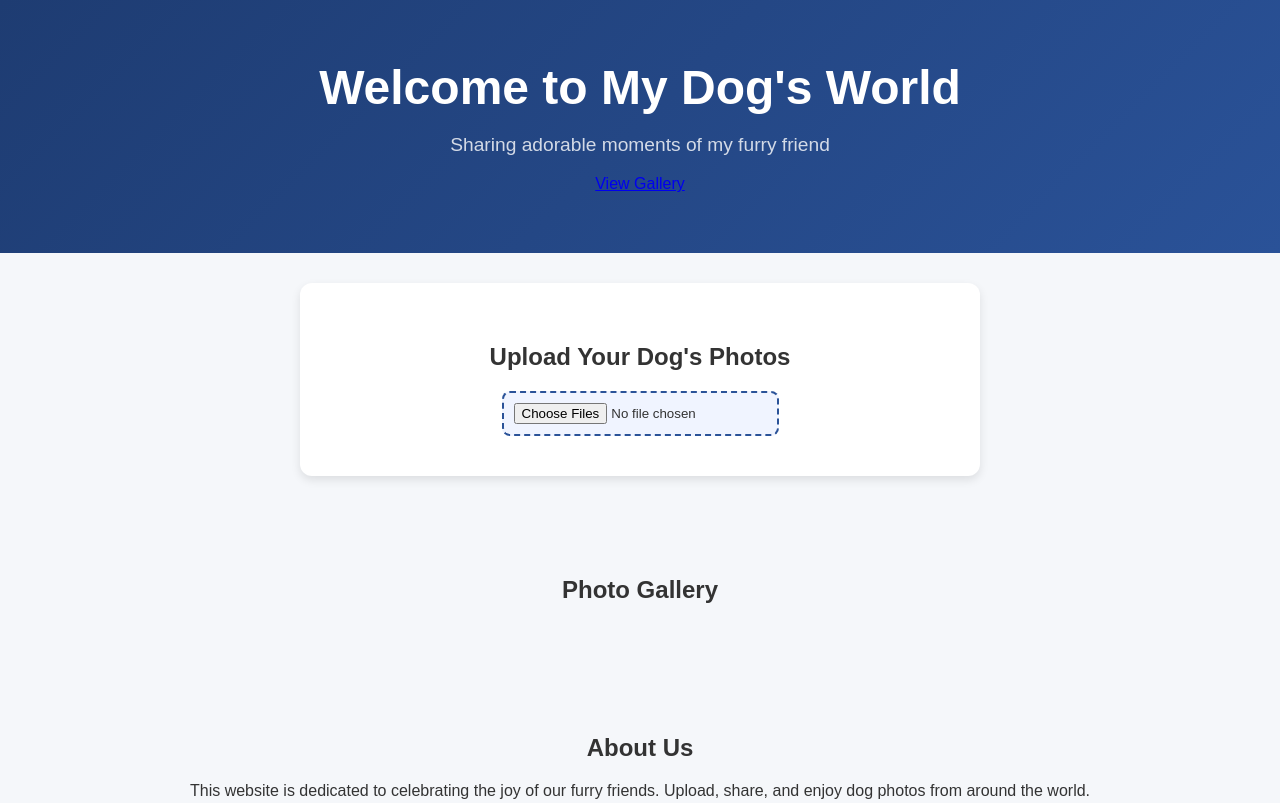
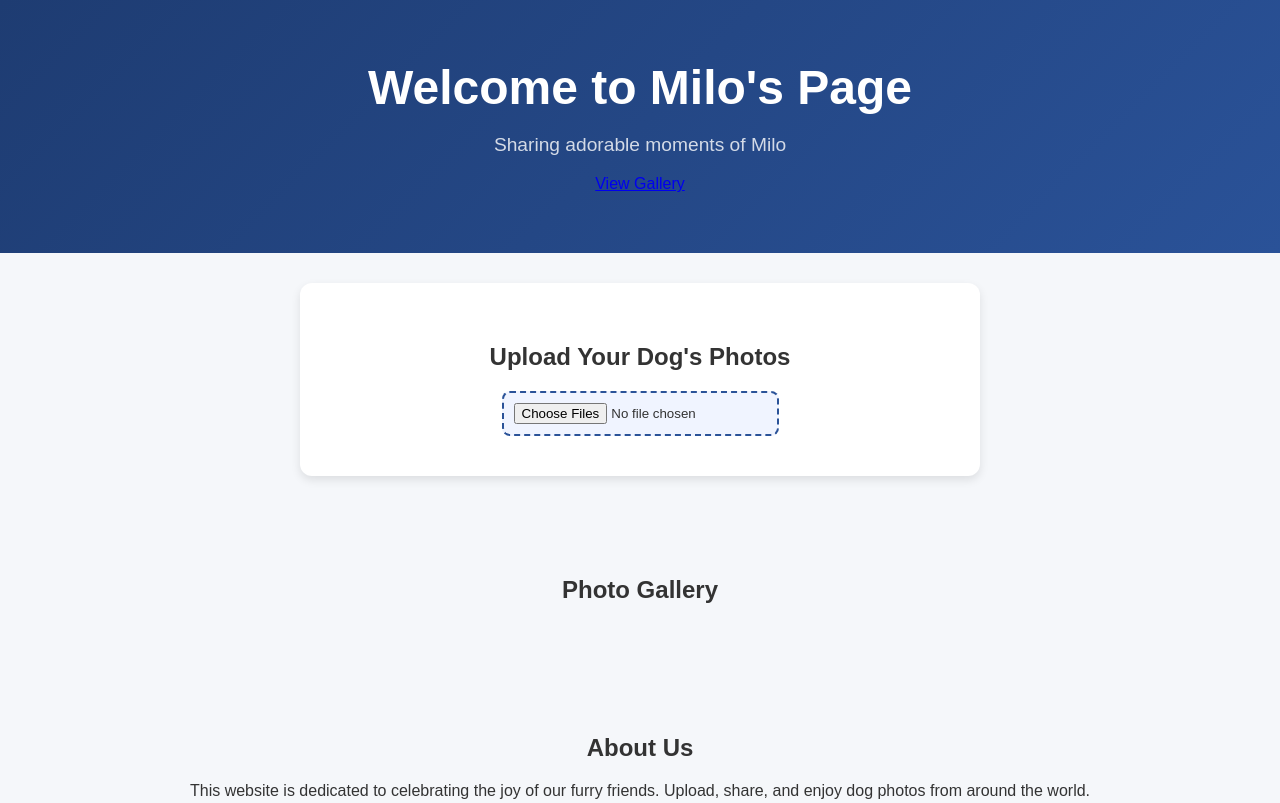
Before and after one commit to zinnyzinzin/zinnyzinzin, a plain HTML site: page milo.html in a window 1280 px wide. Shown: the top 803 px of the page. Drawn offline with Linux system fonts and the light colour scheme.

Commit message:
Update milo.html

```diff
--- a/milo.html
+++ b/milo.html
@@ -3,14 +3,14 @@
 <head>
     <meta charset="UTF-8">
     <meta name="viewport" content="width=device-width, initial-scale=1.0">
-    <title>My Dog's Photo Gallery</title>
+    <title>Milo's Photo Gallery</title>
     <link rel="stylesheet" href="style.css">
 </head>
 <body>
     <header>
         <div class="hero">
-            <h1>Welcome to My Dog's World</h1>
-            <p>Sharing adorable moments of my furry friend</p>
+            <h1>Welcome to Milo's Page</h1>
+            <p>Sharing adorable moments of Milo</p>
             <a href="#gallery" class="btn">View Gallery</a>
         </div>
     </header>
```
